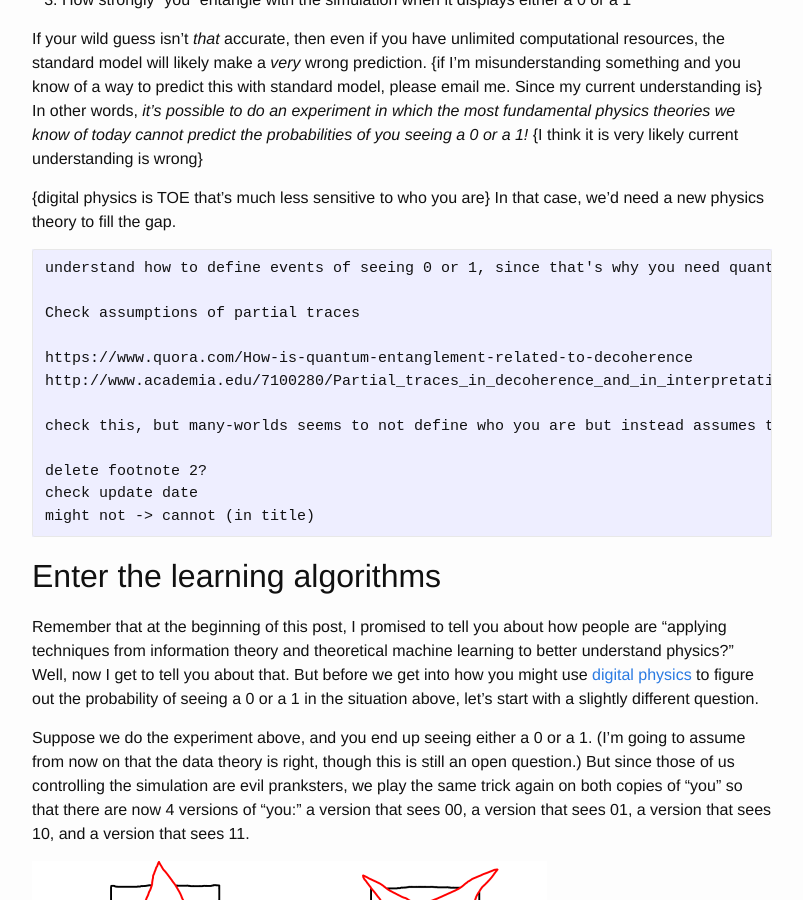
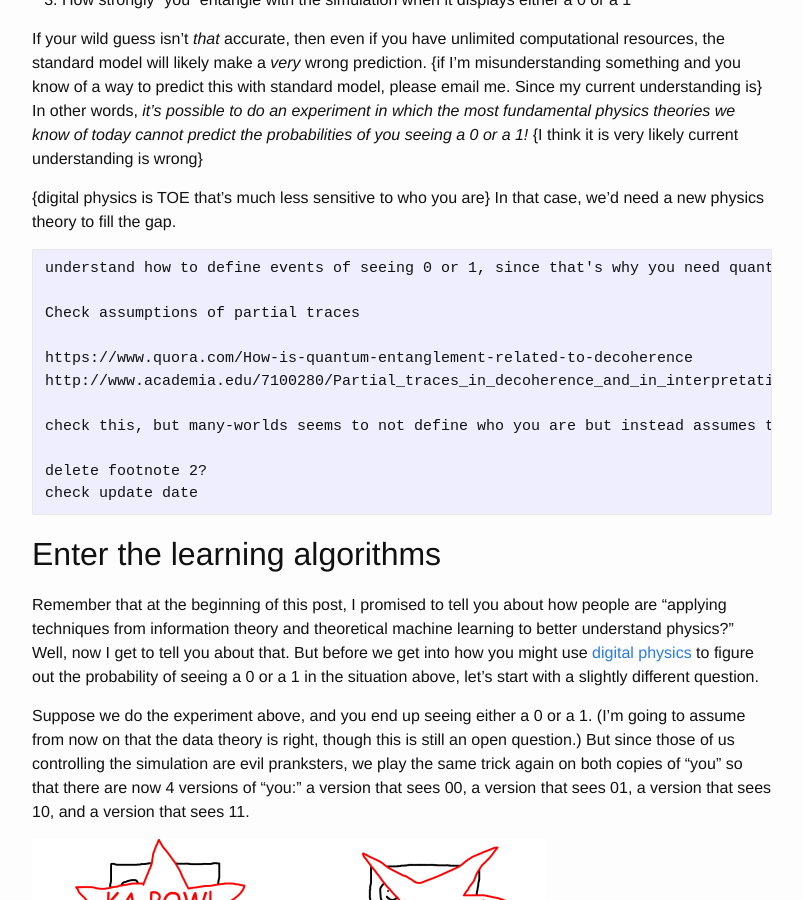
Before and after one commit to ad510/firstest-principle, a Jekyll site: the page built from _posts/2016-07-10-learning.md, in a window 1280 px wide and 900 px high, scrolled down 7699 px. Shown: the whole window, without its empty margins (238-1041 px from the left). Built offline with Jekyll 4.4.1, drawn with Linux system fonts in a browser that asks for light colours.

Commit message:
keep 'might not' in title

````diff
--- a/_posts/2016-07-10-learning.md
+++ b/_posts/2016-07-10-learning.md
@@ -125,7 +125,6 @@ check this, but many-worlds seems to not define who you are but instead assumes
 
 delete footnote 2?
 check update date
-might not -> cannot (in title)
 ```
 
 ## Enter the learning algorithms
````
